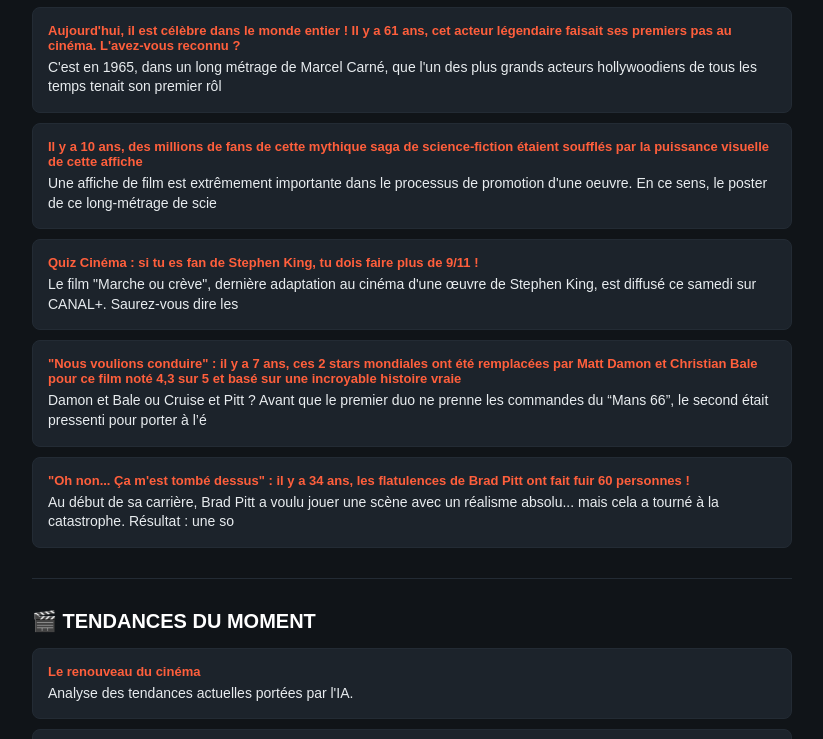
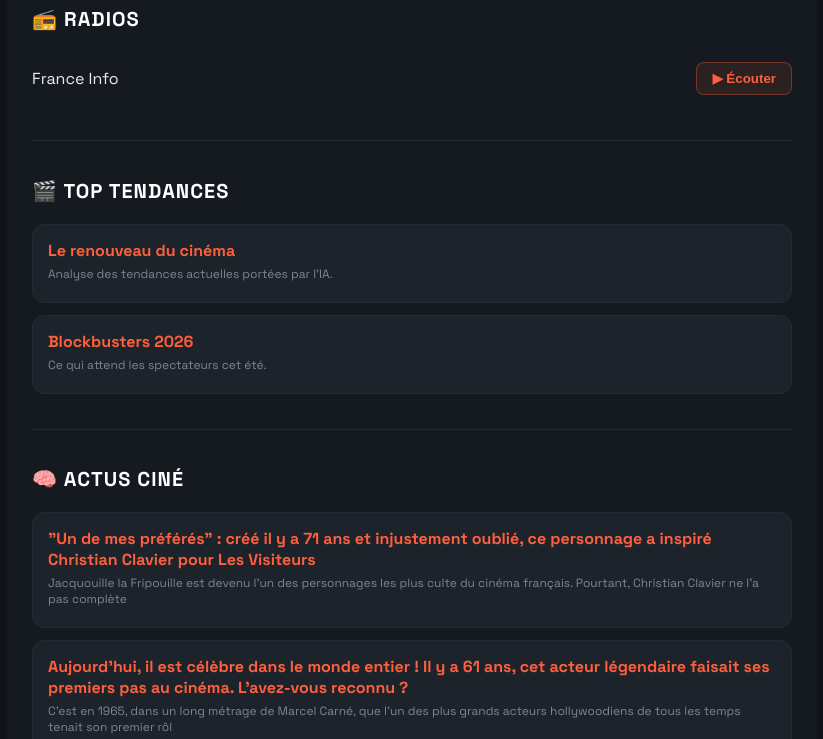
Before and after one commit to mehdibensbia7-prog/programme-tv, a website: page index.html in a window 1280 px wide. Shown: the part 185-924 px from the top of the page, without its empty margins (228-1051 px from the left). Drawn offline with Linux system fonts and the light colour scheme.

Commit message:
Update index.html

```diff
--- a/index.html
+++ b/index.html
@@ -3,67 +3,91 @@
 <head>
     <meta charset="UTF-8">
     <meta name="viewport" content="width=device-width, initial-scale=1.0">
-    <title>Programme TV & Actus IA</title>
+    <title>Programme TV — Chaînes, actus & films</title>
     <style>
-        :root { --screen: #101418; --panel: #171d24; --panel-edge: #232b34; --scan: #1c232b; --tube: #ff5f3c; --text: #e8ecef; --muted: #7c8792; }
-        body { background: var(--screen); color: var(--text); font-family: sans-serif; margin: 0; padding: 20px; display: flex; justify-content: center; }
-        .container { width: 100%; max-width: 760px; }
-        .section { margin-bottom: 30px; border-bottom: 1px solid var(--panel-edge); padding-bottom: 20px; }
-        h2 { font-family: sans-serif; font-size: 20px; color: #fff; margin-bottom: 15px; }
-        .card { background: var(--scan); padding: 15px; border-radius: 8px; margin-bottom: 10px; border: 1px solid var(--panel-edge); }
-        .card-title { font-weight: bold; color: var(--tube); display: block; margin-bottom: 5px; text-decoration: none; }
-        .card-desc { font-size: 14px; color: var(--text); line-height: 1.4; }
-        .loading { color: var(--muted); font-size: 13px; }
+        @import url('https://fonts.googleapis.com/css2?family=Space+Grotesk:wght@400;500;700&display=swap');
+        :root { --screen: #101418; --panel: #171d24; --panel-edge: #232b34; --scan: #1c232b; --tube: #ff5f3c; --text: #e8ecef; --muted: #7c8792; --ok: #4fd1a5; }
+        body { margin:0; padding:32px 16px; background: var(--screen); color: var(--text); font-family: 'Space Grotesk', sans-serif; display:flex; justify-content:center; }
+        .tv { width:100%; max-width: 760px; background: #141a1f; border-radius: 28px; padding: 25px; }
+        .section { margin-top: 35px; border-top: 1px solid var(--panel-edge); padding-top: 20px; }
+        h2 { font-size: 20px; color: #fff; margin-bottom: 20px; text-transform: uppercase; letter-spacing: 1px; }
+
+        /* Composants */
+        .card { background: var(--scan); padding: 15px; border-radius: 12px; margin-bottom: 12px; border: 1px solid var(--panel-edge); }
+        .radio-item { display:flex; justify-content:space-between; align-items:center; padding: 10px 0; }
+        .radio-btn { background: rgba(255,95,60,.1); border: 1px solid rgba(255,95,60,.35); color: var(--tube); padding: 8px 15px; border-radius: 8px; cursor:pointer; font-weight:700; }
+        .radio-btn.playing { background: var(--ok); color:#062018; border-color:transparent; }
     </style>
 </head>
 <body>
 
-<div class="container">
-    <!-- Section Actus -->
+<div class="tv">
+    <h1>Programme <span>TV</span></h1>
+
+    <!-- SECTION RADIO -->
     <div class="section">
-        <h2>🧠 ACTUS CINÉ (IA)</h2>
-        <div id="newsContent" class="loading">Chargement des actus...</div>
+        <h2>📻 Radios</h2>
+        <div class="radio-item">
+            <span>France Info</span>
+            <button class="radio-btn" data-src="https://stream.radiofrance.fr/franceinfo/franceinfo_hifi.mp3">▶ Écouter</button>
+        </div>
     </div>
 
-    <!-- Section Tendances -->
+    <!-- SECTION TENDANCES (avec images) -->
     <div class="section">
-        <h2>🎬 TENDANCES DU MOMENT</h2>
-        <div id="trendsContent" class="loading">Chargement des tendances...</div>
+        <h2>🎬 TOP TENDANCES</h2>
+        <div id="trendsContent">Chargement...</div>
+    </div>
+
+    <!-- SECTION ACTUS -->
+    <div class="section">
+        <h2>🧠 ACTUS CINÉ</h2>
+        <div id="newsContent">Chargement...</div>
     </div>
 </div>
 
+<audio id="musicAudio"></audio>
+
 <script>
-    // Fonction unique pour charger chaque fichier JSON depuis le dossier /data
-    async function loadData(filename, containerId) {
-        const container = document.getElementById(containerId);
+    // 1. Logique Radio
+    document.querySelectorAll('.radio-btn').forEach(btn => {
+        btn.addEventListener('click', () => {
+            const audio = document.getElementById('musicAudio');
+            const src = btn.getAttribute('data-src');
+            if (audio.src === src && !audio.paused) {
+                audio.pause();
+                btn.classList.remove('playing'); btn.innerText = "▶ Écouter";
+            } else {
+                audio.src = src; audio.play();
+                document.querySelectorAll('.radio-btn').forEach(b => { b.classList.remove('playing'); b.innerText = "▶ Écouter"; });
+                btn.classList.add('playing'); btn.innerText = "■ Arrêter";
+            }
+        });
+    });
+
+    // 2. Logique chargement JSON généré par GitHub Actions
+    async function loadData(file, id, isTrend = false) {
+        const container = document.getElementById(id);
         try {
-            // On pointe bien vers le dossier /data/
-            const response = await fetch(`data/${filename}`, { cache: "no-store" });
-            if (!response.ok) throw new Error("Erreur");
-
-            const data = await response.json();
-
-            if (!data.items || data.items.length === 0) {
-                container.innerHTML = "Aucune donnée disponible.";
-                return;
-            }
-
+            const res = await fetch(`data/${file}`);
+            const data = await res.json();
             container.innerHTML = data.items.map(item => `
-                <div class="card">
-                    <a class="card-title" href="${item.link || '#'}">${item.title}</a>
-                    <div class="card-desc">${item.desc || ''}</div>
+                <div class="card" style="display:flex; gap:15px; align-items:start;">
+                    ${isTrend && item.image ? `<img src="${item.image}" width="80" style="border-radius:6px;">` : ''}
+                    <div>
+                        <a href="${item.link}" style="color:var(--tube); font-weight:bold; text-decoration:none;">${item.title}</a>
+                        <p style="font-size:12px; margin:5px 0; color:var(--muted);">${item.desc}</p>
+                    </div>
                 </div>
             `).join('');
-
         } catch (e) {
-            container.innerHTML = "Données indisponibles pour le moment.";
+            container.innerHTML = "<p style='color:var(--muted)'>Données en attente de mise à jour...</p>";
         }
     }
 
-    // Chargement automatique au démarrage
     document.addEventListener('DOMContentLoaded', () => {
-        loadData('news-ai.json', 'newsContent');
-        loadData('trends-ai.json', 'trendsContent');
+        loadData('trends-ai.json', 'trendsContent', true);
+        loadData('news-ai.json', 'newsContent', false);
     });
 </script>
 
```
